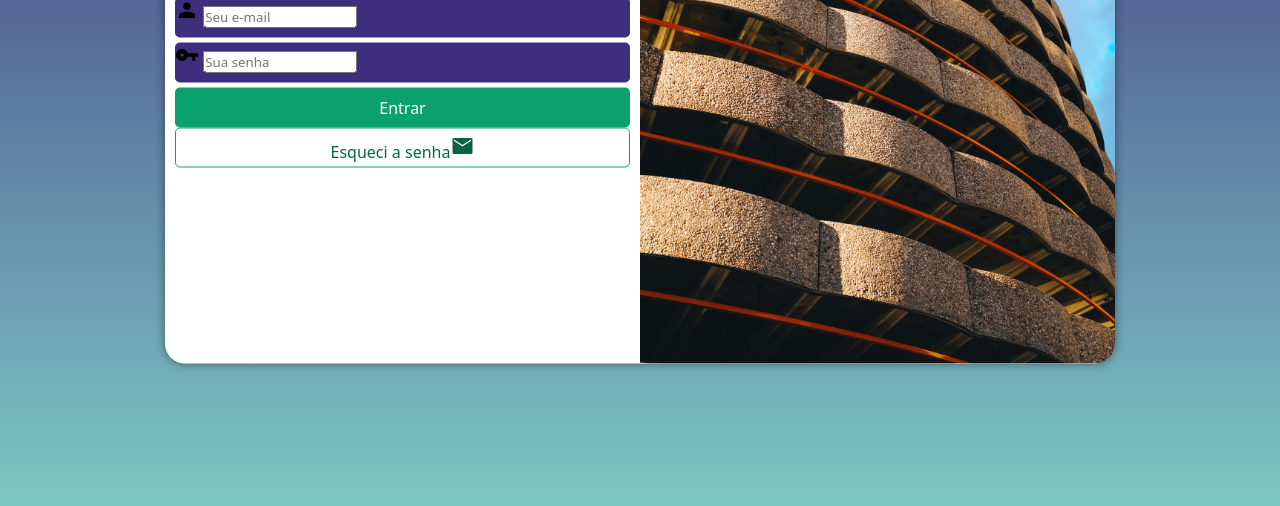
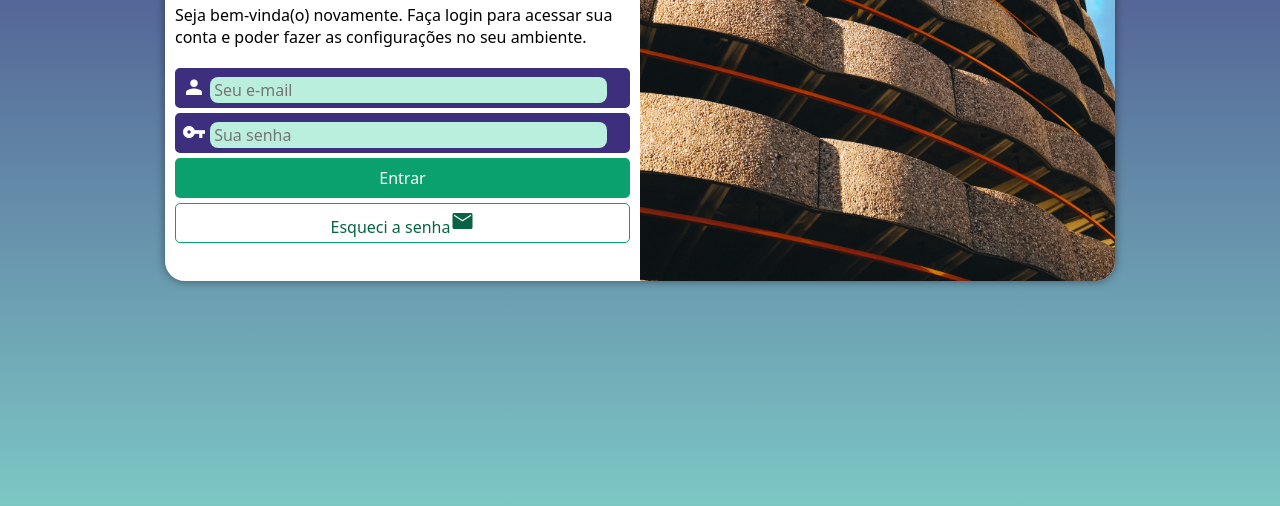
Before and after one commit to sheezarainbow9/projeto-login, a plain HTML site: page index.html in a window 1280 px wide. Shown: the part 294-800 px from the top of the page. Drawn offline with nearby package versions, Linux system fonts and the light colour scheme.

Commit message:
Bug fixes

```diff
--- a/estilos/media-query.css
+++ b/estilos/media-query.css
@@ -7,6 +7,7 @@
 
 
     section#login {
+        height: 280px;
         width: 80vw;
     }
 
@@ -29,6 +30,7 @@
 
     section#login {
         width: 950px;
+        height: 350px;
     }
 
     section#login > div#imagem {
@@ -47,6 +49,7 @@
     }
 
     div#formulario > p {
-        font-size: 1.2em;
+        font-size: 1em;
+        margin: 20px 0px;
     }
 }
--- a/estilos/style.css
+++ b/estilos/style.css
@@ -30,7 +30,6 @@ section#login {
     position: absolute;
     top: 50%;
     left: 50%;
-    transform: translate(-50%, -50%);
     overflow: hidden;
 
     background-color: white;
@@ -38,6 +37,7 @@ section#login {
     height: 515px;
     border-radius: 20px;
     box-shadow: 0px 0px 10px rgba(0, 0, 0, 0.450);
+    transform: translate(-50%, -50%);
     transition: width .3s, height .3s;
     transition-timing-function: ease;
 }
@@ -66,6 +66,7 @@ div#formulario > p {
 
 form > div.campo {
     background-color: #3e2e7e;
+    border: 2px solid #3e2e7e;
     display: block;
     width: 100%;
     height: 40px;
@@ -75,6 +76,28 @@ form > div.campo {
 
 div.campo > label {
     display: none;
+}
+
+div.campo {
+    color: white;
+    width: 40px;
+    padding: 5px;
+}
+
+div.campo > input {
+    background-color: #baefdd;
+    font-size: 1em;
+    height: 100%;
+    border: 0px;
+    border-radius: 8px;
+    padding: 4px;
+    width: calc(100% - 44px);
+    transform: translateY(-3px);
+}
+
+div.campo > input:focus-within {
+    background-color: white;
+    border: none;
 }
 
 .material-symbols-outlined {
@@ -95,6 +118,7 @@ form > input[type=submit] {
     border: none;
     border-radius: 5px;
     cursor: pointer;
+
 }
 
 form > input[type=submit]:hover {
@@ -114,6 +138,8 @@ form > a.botao {
     border-radius: 5px;
     text-decoration: none;
     padding-top: 5px;
+    margin-top: 5px;
+
 }
 
 form > a.botao:hover {
--- a/index.html
+++ b/index.html
@@ -33,7 +33,7 @@
                             </span>
 
                             <input type="email" name="login" id="ilogin" placeholder="Seu e-mail" autocomplete="email"
-                                required maxlength="30" style="width: 154px;">
+                                required maxlength="30">
                             <label for="ilogin">Login</label>
                         </div>
                         <div class="campo">
@@ -41,7 +41,7 @@
                                 vpn_key
                             </span>
                             <input type="password" name="senha" id="isenha" placeholder="Sua senha"
-                                autocomplete="current-password" required minlength="8" maxlength="20" style="width: 154px;">
+                                autocomplete="current-password" required minlength="8" maxlength="20">
                             <label for="isenha">Senha</label>
                         </div>
                         <input type="submit" value="Entrar">
```
